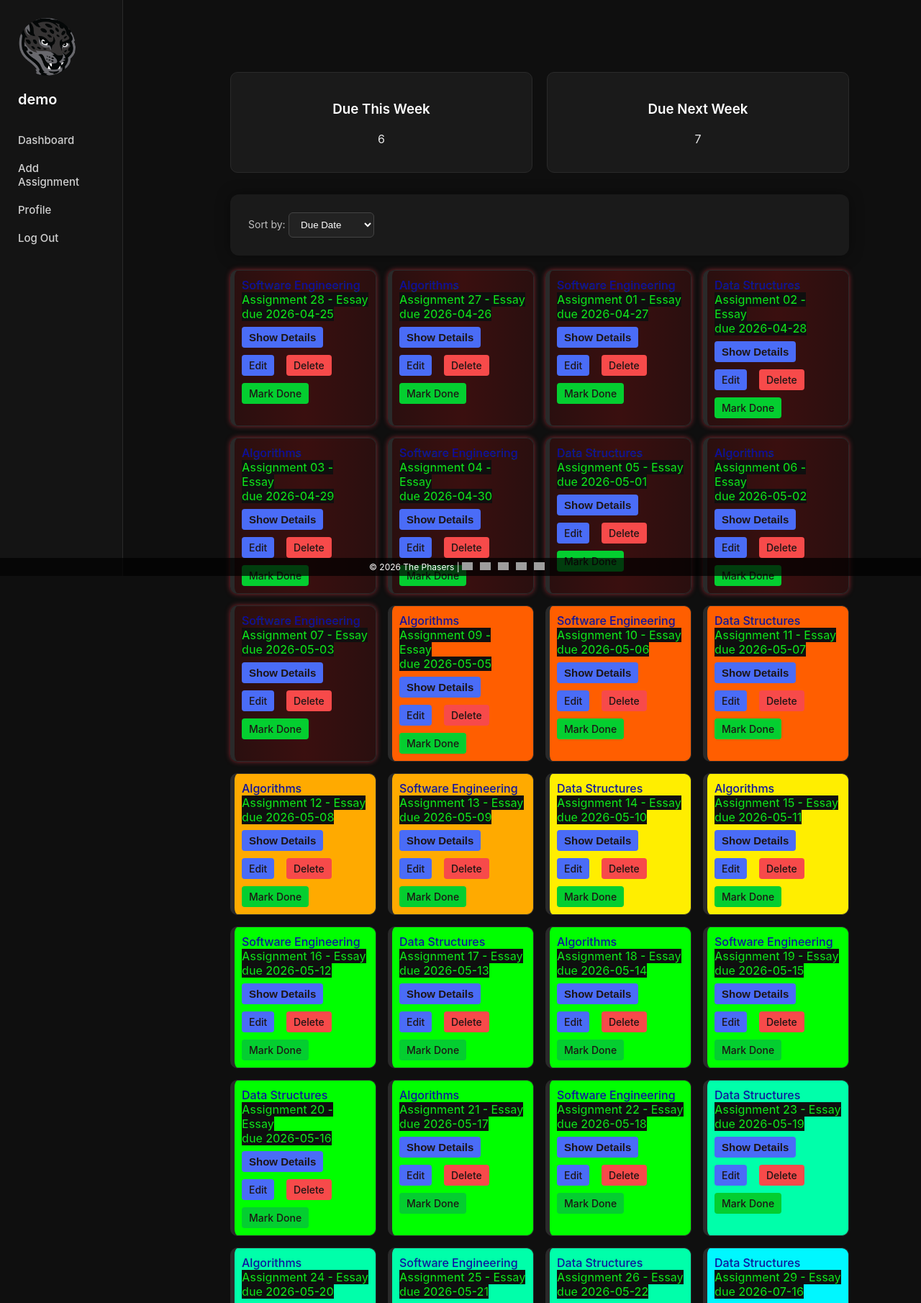
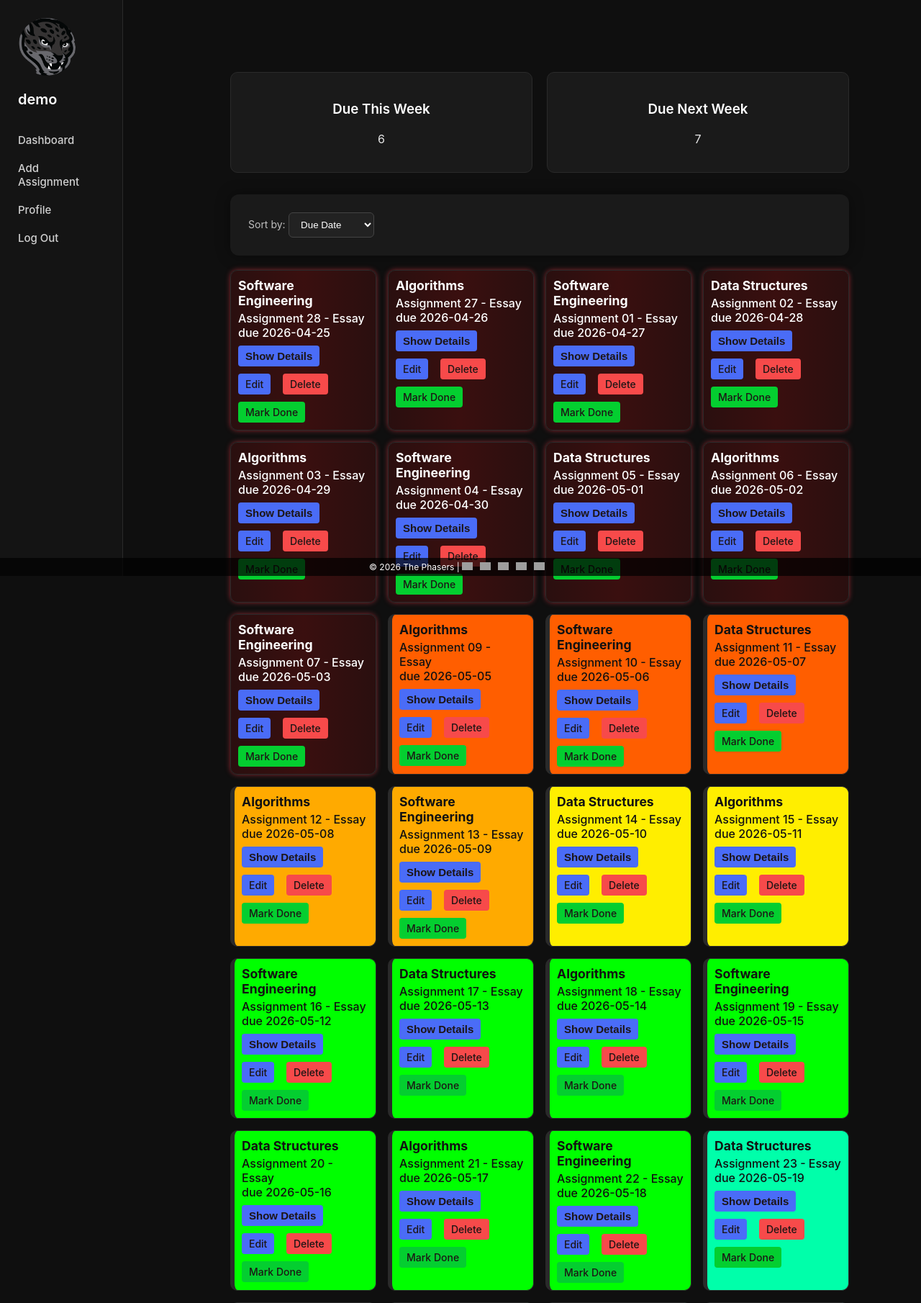
Before and after one commit to OrangeXR/CSCI-4317-SEII-Project, a Flask app: page / in a window 1280 px wide. Shown: the top 1810 px of the page at 72% size. Run offline with Flask 3, Linux system fonts and the light colour scheme; a user stored in the database is signed in; data comes from the database, SQL or seed files in the repository; grey boxes are pictures that could not be loaded.

Commit message:
updated style sheets for contrast readability

```diff
--- a/src/static/css/style.css
+++ b/src/static/css/style.css
@@ -301,16 +301,15 @@ p[style*="color:red"] {
 
 /* ========= Assignment Text ========= */
 .assignment-text1{
-    color: #0f04aaf6;
-    -webkit-text-stroke: 0.1px rgb(15, 199, 31);
-    font-weight: 500;
+    font-size: 1.1em;
+    font-weight: 700;
 }
 .assignment-text2{
-    color: #12e61d;
-    background-color: #0f0f0f;
-    -webkit-text-stroke: 0.2px black;
+    font-weight: 500;
     text-decoration: none;
-    font-weight: 500;
+    display: inline-block;
+    margin-top: 4px;
+    /* Color and black background removed so it inherits from the card */
 }
 
 
@@ -393,23 +392,25 @@ p[style*="color:red"] {
     gap: 16px;
 }
 
+/* 1. Set default text color to White for dark cards (default, overdue, done) */
 .assignment-card {
-    background: #1a1a1a;
+    color: #ffffff;
     padding: 10px;
     border-radius: 10px;
     border-left: 6px solid transparent;
     border: 1px solid #2a2a2a;
+
 }
 
-.assignment-card.overdue,
+/* 2. Force Dark text on all the brightly colored background cards */
 .assignment-card.due-today,
 .assignment-card.due-3,
 .assignment-card.due-5,
 .assignment-card.due-7,
 .assignment-card.due-14,
 .assignment-card.due-30,
-.assignment-card.due-xxxx,
-.assignment-card.done {
+.assignment-card.due-xxxx {
+    color: #111111 !important;
     border-left-width: 6px !important;
     border-left-style: solid !important;
     background: inherit;
@@ -622,4 +623,10 @@ p[style*="color:red"] {
     background: #1b1717;
     border-left: 3px solid #312d2d;
     border-radius: 4px;
+    color: #e6e6e6 !important; /* Forces text to be light gray against the dark background */
 }
+
+/* Ensure standard links inside the details box stay visible and don't inherit dark colors */
+.details-box a:not(.delete_file-btn) {
+    color: #4cc9f0 !important;
+}
```
